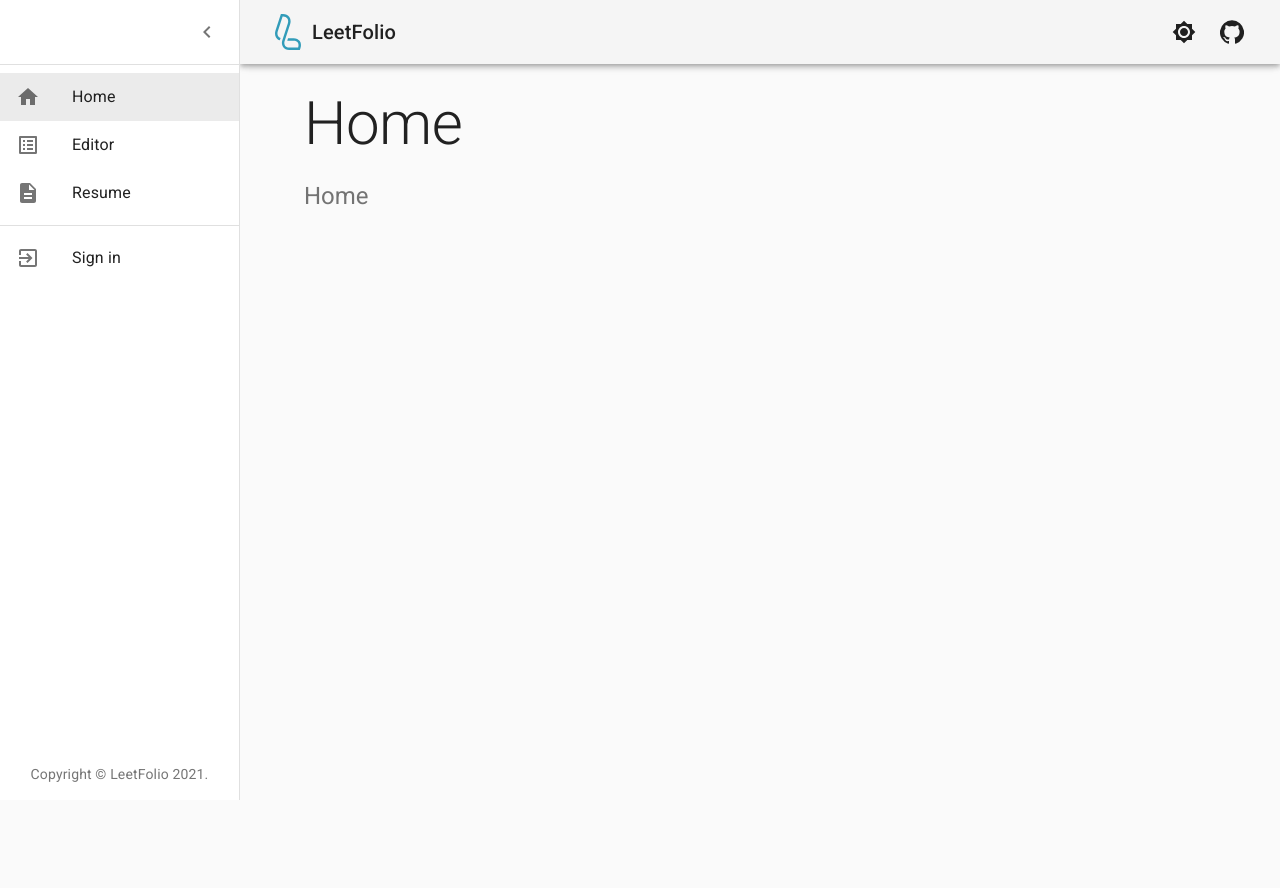
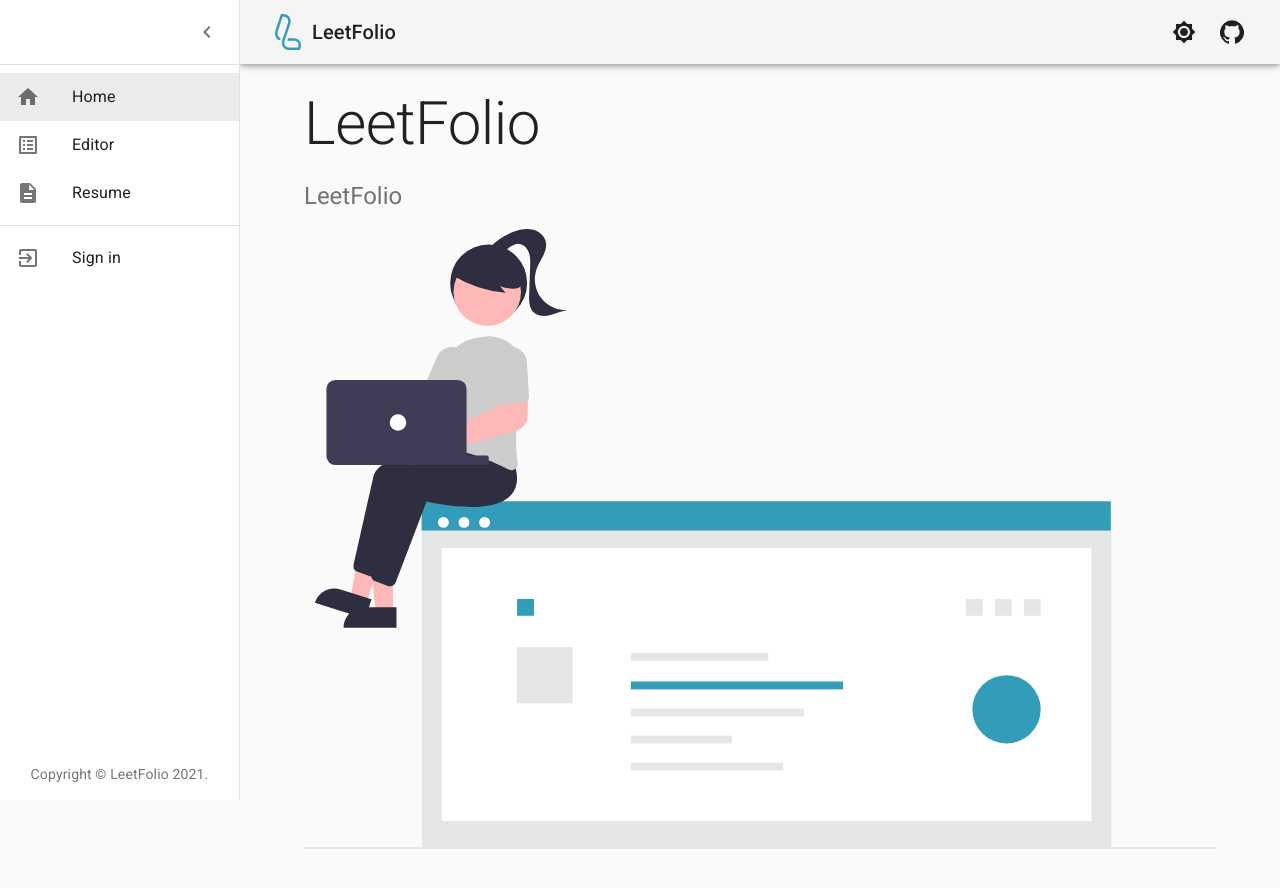
Before and after one commit to JoHoop/leetfolio, a React (Create React App) app: page / in a window 1280 px wide. Shown: the top 888 px of the page. Before the commit the page ends 800 px from the top, so only its background shows below. Built offline with nearby package versions, Linux system fonts and the light colour scheme; no server answers.

Commit message:
Add landing page illustration

```diff
--- a/src/pages/Home.js
+++ b/src/pages/Home.js
@@ -1,15 +1,29 @@
 import React from 'react';
-import { Typography } from '@material-ui/core';
+import { Typography, makeStyles } from '@material-ui/core';
+import OnlineResumeIllustration from '../data/onlineResume.svg';
+
+const useStyles = makeStyles((theme) => ({
+  illustration: {
+    width: '100%',
+  },
+}));
 
 export const Home = () => {
+  const classes = useStyles();
+
   return (
     <React.Fragment>
       <Typography component='h1' variant='h2' color='textPrimary' gutterBottom>
-        Home
+        LeetFolio
       </Typography>
       <Typography variant='h5' color='textSecondary' paragraph>
-        Home
+        LeetFolio
       </Typography>
+      <img
+        src={OnlineResumeIllustration}
+        className={classes.illustration}
+        alt='LeetFolio Logo'
+      />
     </React.Fragment>
   );
 };
```
Also changed, not shown: src/data/onlineResume.svg (added).
